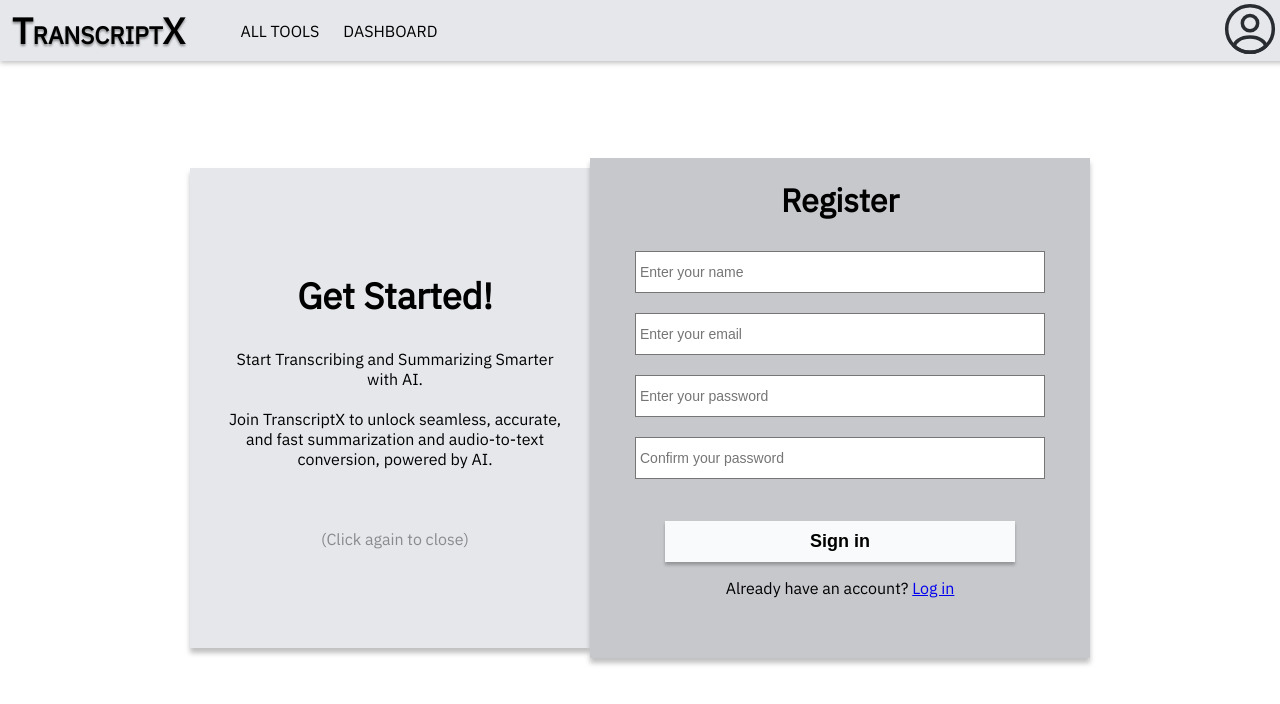
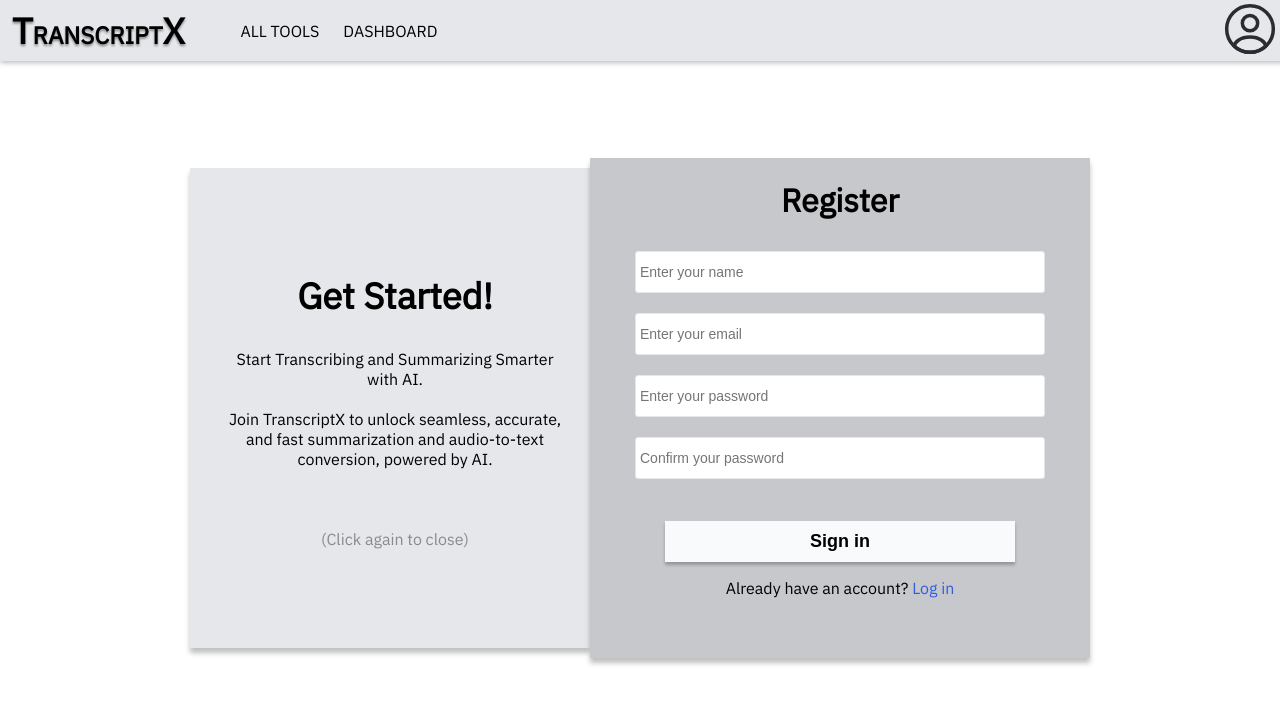
Before and after one commit to TranscriptX/FE, a React (Vite) app: page /register in a window 1280 px wide. Shown: the top 704 px of the page. Built offline with nearby package versions, Linux system fonts and the light colour scheme; no server answers.

Commit message:
UA-1 Finish Register Page

```diff
--- a/src/pages/authentication/RegisterPage.tsx
+++ b/src/pages/authentication/RegisterPage.tsx
@@ -15,7 +15,7 @@ const RegisterPage = () => {
     const[error, setError] = useState("");
     const[successMessage, setSuccessMessage] = useState("");
     const navigate = useNavigate();
-    const inputStyle = "w-[400px] px-[4px] py-[12px] mt-[8px] border rounded-lg focus:outline-none focus:ring-2 focus:ring-purple-500 text-[14px]";
+    const inputStyle = "w-[400px] px-[4px] py-[12px] mt-[8px] border border-color_secondary rounded-[3px] focus:outline-none focus:ring-2 focus:ring-dark_grey text-[14px] focus:shadow-[0_2px_1px_rgba(0,0,0,0.25)]";
 
     const handleInputChange = (e: React.ChangeEvent<HTMLInputElement>) => {
         const { id, value } = e.target;
@@ -86,8 +86,6 @@ const RegisterPage = () => {
                 <ExpandingCard/>
                 </div>
 
-                {/* <div className="w-full max-w-[10px] min-h-[480px] bg-color_secondary rounded-md shadow-md translate-x-3 translate-y-3 pl-[10px]"></div> */}
-
                 <div className="z-10 bg-grey w-full max-w-[500px] min-h-[500px] flex flex-col align-items justify-content shadow-[0_5px_5px_rgba(0,0,0,0.25)]">
                     <h1 className="text-2xl font-bold text-center">Register</h1>
 
@@ -141,7 +139,7 @@ const RegisterPage = () => {
                                 <button
                                     type="submit"
                                     disabled={loading}
-                                    className="cursor-pointer shadow-[0_3px_3px_rgba(0,0,0,0.25)] w-[350px] mt-[30px] bg-color_primary text-[18px] font-bold py-[10px] rounded-lg hover:bg-color_secondary border-none transition-all duration-300 ease-in-out"
+                                    className="cursor-pointer shadow-[0_3px_3px_rgba(0,0,0,0.25)] w-[350px] mt-[30px] bg-color_primary text-[18px] font-bold py-[10px] rounded-lg hover:bg-color_secondary border-none transition-all duration-300 ease-in-out hover:ring-2 ring-dark_grey"
                                 >
                                     {loading ? "Signing up..." : "Sign in"}
                                 </button>
@@ -151,9 +149,9 @@ const RegisterPage = () => {
                     </div>
 
 
-                    <p className="text-center text-sm text-gray-700 mt-4">
+                    <p className="text-center text-sm mt-4">
                     Already have an account?{" "}
-                    <a href="/login" className="text-blue-600 hover:underline">
+                    <a href="/login" className="text-biru no-underline hover:underline">
                         Log in
                     </a>
                     </p>
```
